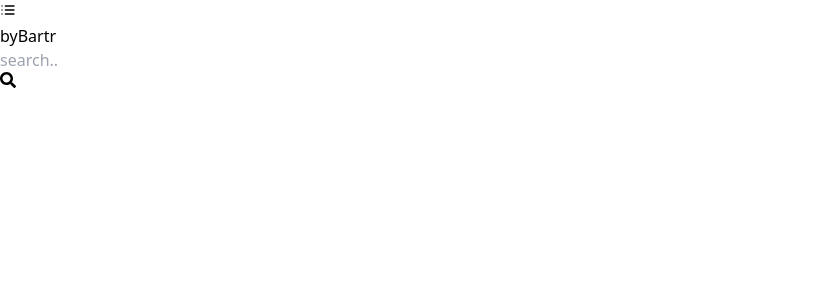
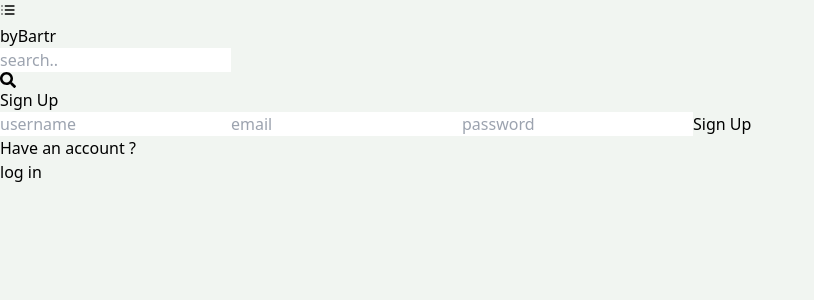
Before and after one commit to ehi-iyere/byBartr, a React (Vite) app in the folder client/: page /SignUp in a window 1280 px wide. Before the commit this address had no page. Shown: the top 300 px of the page, without its empty margins (0-814 px from the left). Built offline with nearby package versions, Linux system fonts and the light colour scheme.

Commit message:
building SignUp page

```diff
--- a/client/src/App.jsx
+++ b/client/src/App.jsx
@@ -9,6 +9,7 @@
 import Profile from "./pages/Profile";
 import Header from "./components/Header";
 import Droupdown from "./components/Droupdown";
+import SignUp from "./pages/SignUp";
 
 export default function App() {
   return (
@@ -22,6 +23,7 @@
         <Route path="/login" element={<Login />} />
         <Route path="/logout" element={<Logout />} />
         <Route path="/Profile" element={<Profile />} />
+        <Route path="/SignUp" element={<SignUp />} />
       </Routes>
     </BrowserRouter>
   );
--- a/client/src/index.css
+++ b/client/src/index.css
@@ -1,3 +1,7 @@
 @tailwind base;
 @tailwind components;
 @tailwind utilities;
+
+body {
+  background-color: rgb(241, 245, 241);
+}
--- /dev/null
+++ b/client/src/pages/SignUp.jsx
@@ -0,0 +1,38 @@
+// eslint-disable-next-line no-unused-vars
+import React from "react";
+import { Link } from "react-router-dom";
+export default function SignUp() {
+  return (
+    <div className="p-3 max-w-lg mx-auto">
+      <h1 className="text-3xl text-center font -semibold my-7">Sign Up</h1>
+      <form className="flex flex-col gap-4">
+        <input
+          type="text"
+          placeholder="username"
+          className="border p-3 rounded-lg"
+          id="username"
+        />
+        <input
+          type="text"
+          placeholder="email"
+          className="border p-3 rounded-lg"
+          id="email"
+        />
+        <input
+          type="password"
+          placeholder="password"
+          className="border p-3 rounded-lg"
+          id="password"
+        />
+        <button className="bg bg-slate-700 text-white p-3 roundd-lg uppercase hover:opacity-95 disabled:opacity-80">
+          Sign Up
+        </button>
+      </form>
+      <div className=" flex gap-2 mt-5">
+        <p>Have an account ?</p>
+        <Link to={"/login"}></Link>
+        <span className="text-blue-700"> log in </span>
+      </div>
+    </div>
+  );
+}
```
